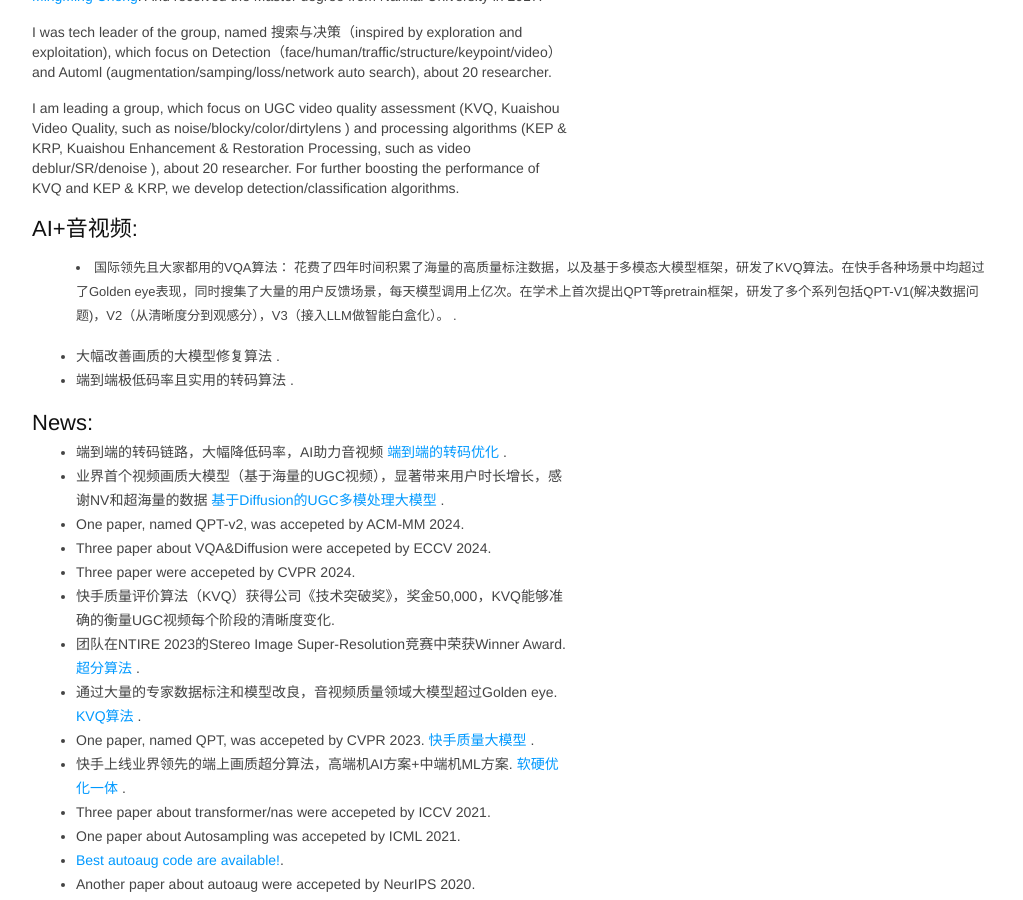
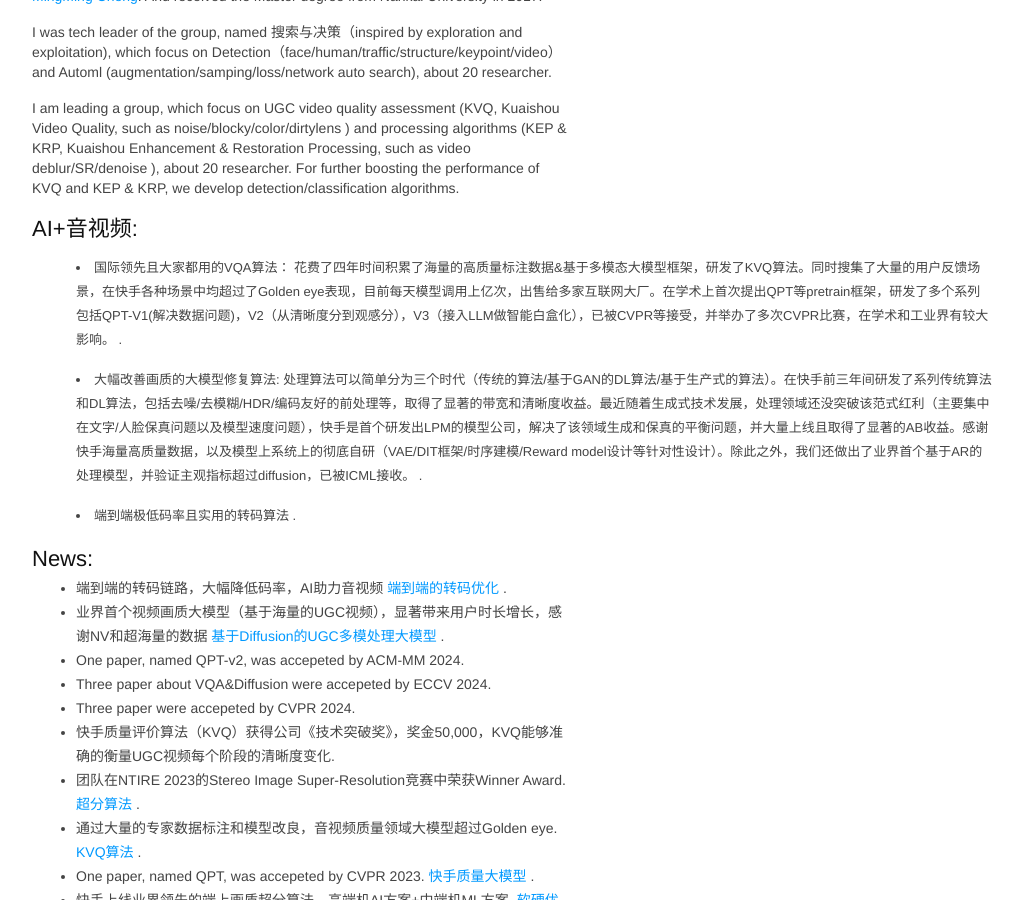
Before and after one commit to msunming/msunming.github.io, a Jekyll site: the page index.html, which Jekyll copies as it is, in a window 1280 px wide and 900 px high, scrolled down 596 px. Shown: the whole window, without its empty margins (128-1151 px from the left). Built offline with Jekyll 4.4.1, drawn with Linux system fonts in a browser that asks for light colours.

Commit message:
Update index.html

```diff
--- a/index.html
+++ b/index.html
@@ -465,11 +465,12 @@ pre .markdown .emphasis {
 		</p>
 		<h2>AI+音视频:</h2>
 		<p>
-	    	<li> 国际领先且大家都用的VQA算法： 花费了四年时间积累了海量的高质量标注数据，以及基于多模态大模型框架，研发了KVQ算法。在快手各种场景中均超过了Golden eye表现，同时搜集了大量的用户反馈场景，每天模型调用上亿次。在学术上首次提出QPT等pretrain框架，研发了多个系列包括QPT-V1(解决数据问题)，V2（从清晰度分到观感分），V3（接入LLM做智能白盒化）。 </a> .</li>
+	    	<li> 国际领先且大家都用的VQA算法： 花费了四年时间积累了海量的高质量标注数据&基于多模态大模型框架，研发了KVQ算法。同时搜集了大量的用户反馈场景，在快手各种场景中均超过了Golden eye表现，目前每天模型调用上亿次，出售给多家互联网大厂。在学术上首次提出QPT等pretrain框架，研发了多个系列包括QPT-V1(解决数据问题)，V2（从清晰度分到观感分），V3（接入LLM做智能白盒化），已被CVPR等接受，并举办了多次CVPR比赛，在学术和工业界有较大影响。 </a> .</li>
 		</p>
 
-		<ul>
-	    	<li> 大幅改善画质的大模型修复算法 </a> .</li>
+		<p>
+	    	<li> 大幅改善画质的大模型修复算法: 处理算法可以简单分为三个时代（传统的算法/基于GAN的DL算法/基于生产式的算法）。在快手前三年间研发了系列传统算法和DL算法，包括去噪/去模糊/HDR/编码友好的前处理等，取得了显著的带宽和清晰度收益。最近随着生成式技术发展，处理领域还没突破该范式红利（主要集中在文字/人脸保真问题以及模型速度问题），快手是首个研发出LPM的模型公司，解决了该领域生成和保真的平衡问题，并大量上线且取得了显著的AB收益。感谢快手海量高质量数据，以及模型上系统上的彻底自研（VAE/DIT框架/时序建模/Reward model设计等针对性设计）。除此之外，我们还做出了业界首个基于AR的处理模型，并验证主观指标超过diffusion，已被ICML接收。 </a> .</li>
+		</p>
 
 	    	<li> 端到端极低码率且实用的转码算法 </a> .</li>
 		</ul>
```
